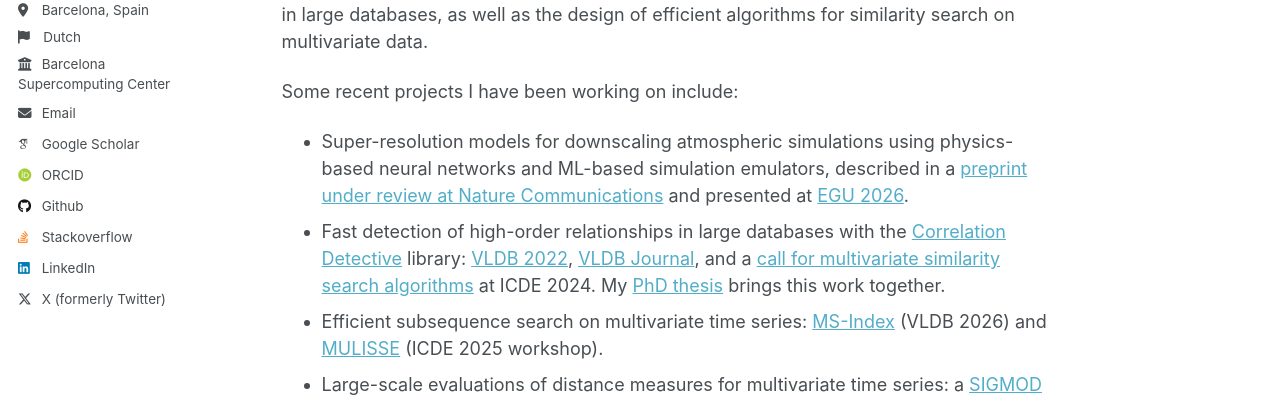
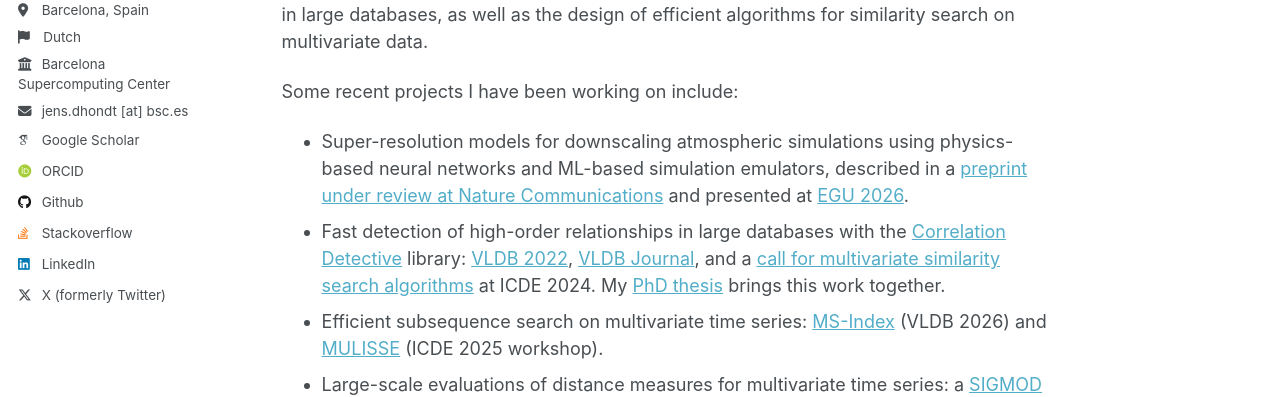
Before and after one commit to JdHondt/jdhondt.github.io, a Jekyll site: the page built from _pages/about.md, in a window 1280 px wide. Shown: the part 414-811 px from the top of the page. Built offline with Jekyll 4.4.1, drawn with Linux system fonts in a browser that asks for light colours; some web fonts are replaced.

Commit message:
Obfuscate email to reduce scraper harvesting
Sidebar shows plain-text "[at]" address instead of a mailto link, and
the JSON-LD Person schema no longer exposes the raw address.

Co-Authored-By: Claude Sonnet 5 <noreply@anthropic.com>

```diff
--- a/_includes/author-profile.html
+++ b/_includes/author-profile.html
@@ -37,7 +37,7 @@
         <li><a href="{{ author.uri }}"><i class="fas fa-fw fa-link icon-pad-right" aria-hidden="true"></i>{{ site.data.ui-text[site.locale].website_label | default: "Website" }}</a></li>
       {% endif %}
       {% if author.email %}
-        <li><a href="mailto:{{ author.email }}"><i class="fas fa-fw fa-envelope icon-pad-right" aria-hidden="true"></i>{{ site.data.ui-text[site.locale].email_label | default: "Email" }}</a></li>
+        <li><i class="fas fa-fw fa-envelope icon-pad-right" aria-hidden="true"></i>{{ author.email | replace: "@", " [at] " }}</li>
       {% endif %}
 
       <!-- Font Awesome and Academicons icons / Academic websites -->
--- a/_includes/seo.html
+++ b/_includes/seo.html
@@ -158,7 +158,6 @@
         "name" : "Eindhoven University of Technology",
         "url" : "https://www.tue.nl/en/"
       },
-      "email" : "mailto:{{ site.author.email }}",
       "image" : {{ site.author.avatar | prepend: "/images/" | prepend: seo_url | jsonify }},
       "url" : {{ seo_url | jsonify }},
       "sameAs" : {{ site.social.links | jsonify }}
```
